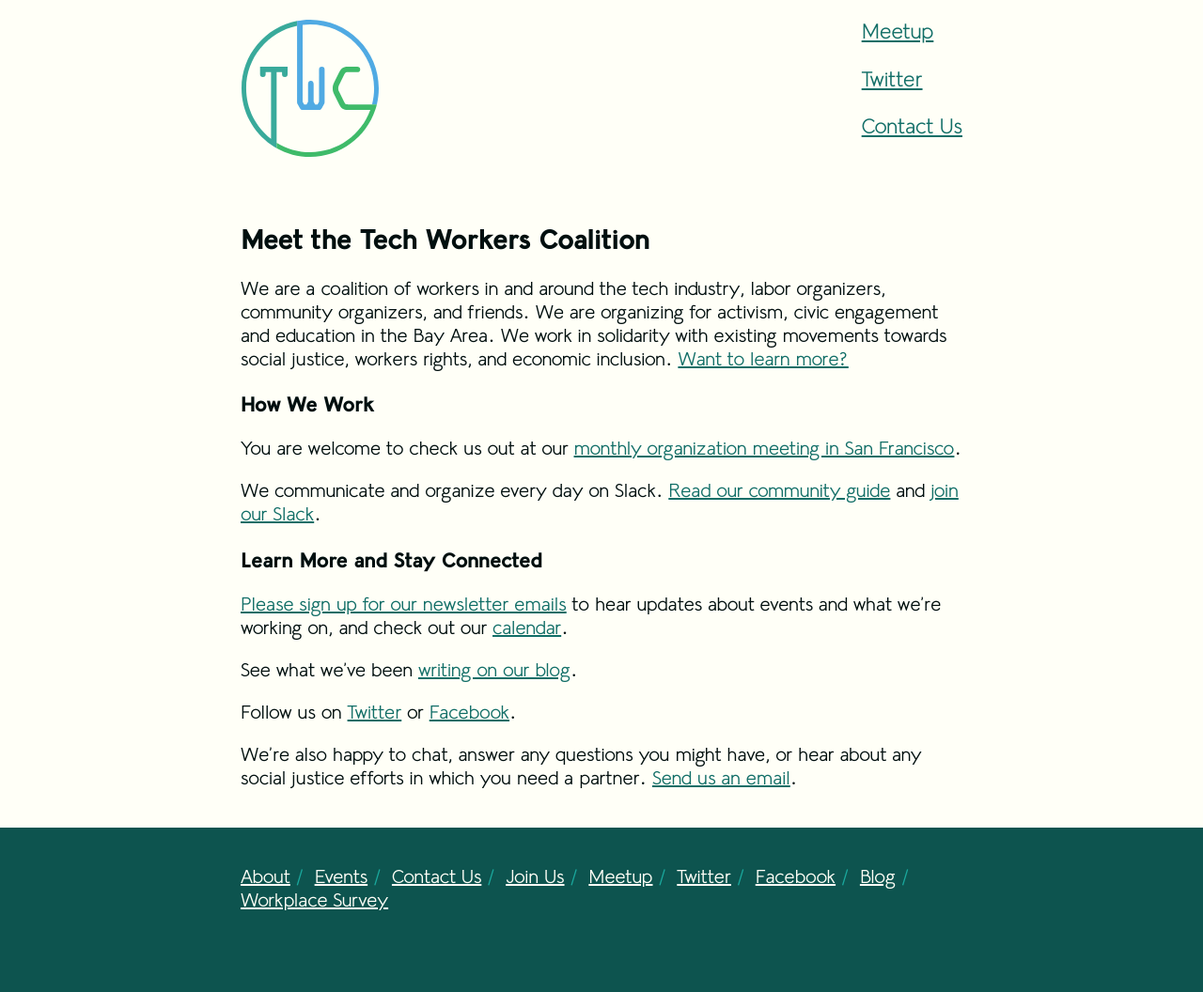
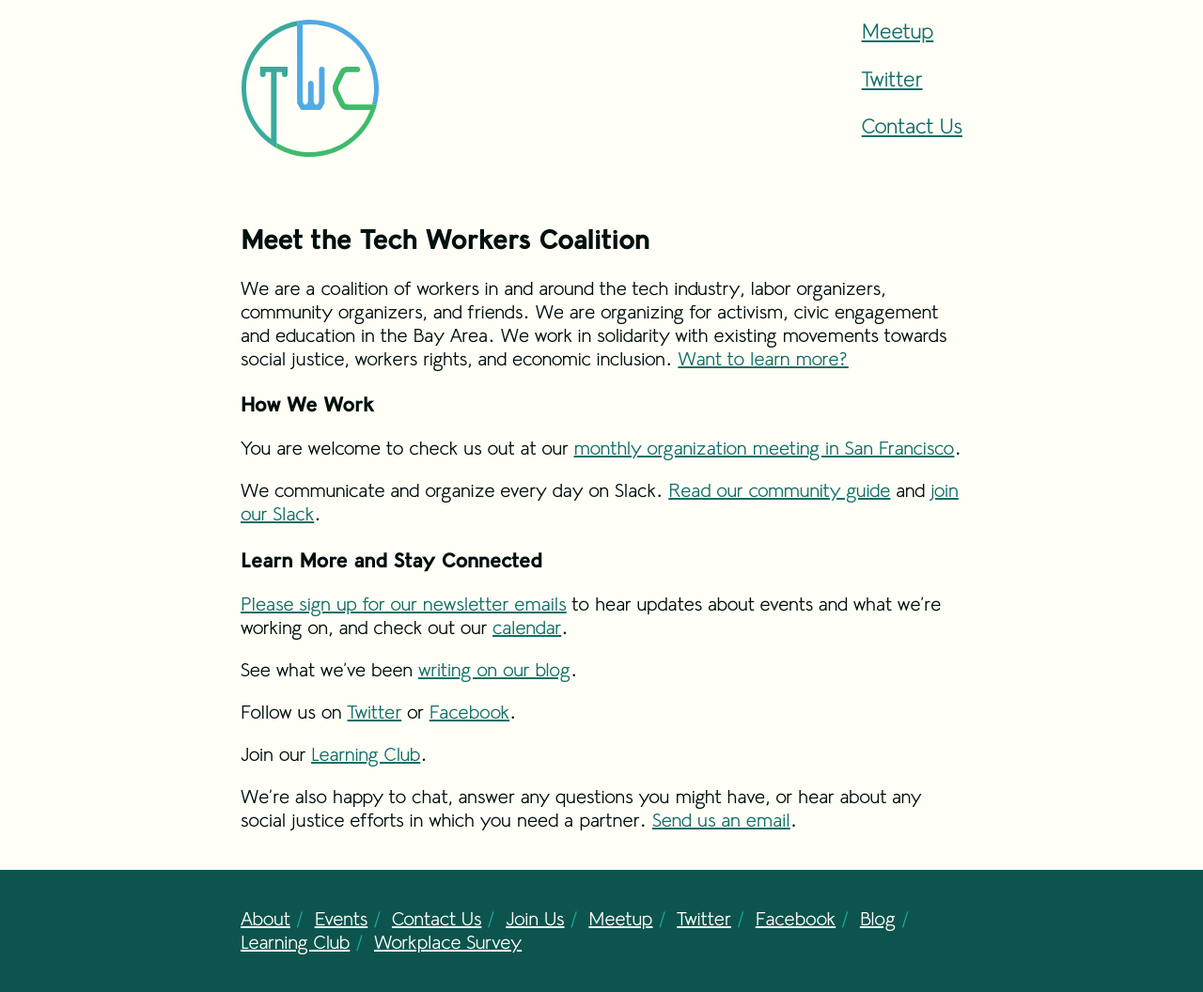
Before and after one commit to techworkersco/twc-site, a Jekyll site: the page built from index.md, in a window 1280 px wide. Shown: the whole page at 94% size. Built offline with Jekyll 4.4.1, drawn with Linux system fonts in a browser that asks for light colours; our own code applies the rules of GitHub Pages for plain Markdown files; before the commit the page ends 1011 px from its top, so only the background shows below that.

Commit message:
add link to new learning club site to landing page

```diff
--- a/_config.yml
+++ b/_config.yml
@@ -43,3 +43,5 @@
     text: Facebook
   - url: https://medium.com/tech-workers-coalition
     text: Blog
+  - url: https://sites.google.com/view/tech-workers-coalition/learning-club
+    text: Learning Club
--- a/index.md
+++ b/index.md
@@ -20,4 +20,6 @@
 
 Follow us on [Twitter](https://twitter.com/techworkersco) or [Facebook](https://www.facebook.com/TechWorkersCoalition).
 
+Join our [Learning Club](https://sites.google.com/view/tech-workers-coalition/learning-club).
+
 We’re also happy to chat, answer any questions you might have, or hear about any social justice efforts in which you need a partner. [Send us an email](/contact-us).
```
